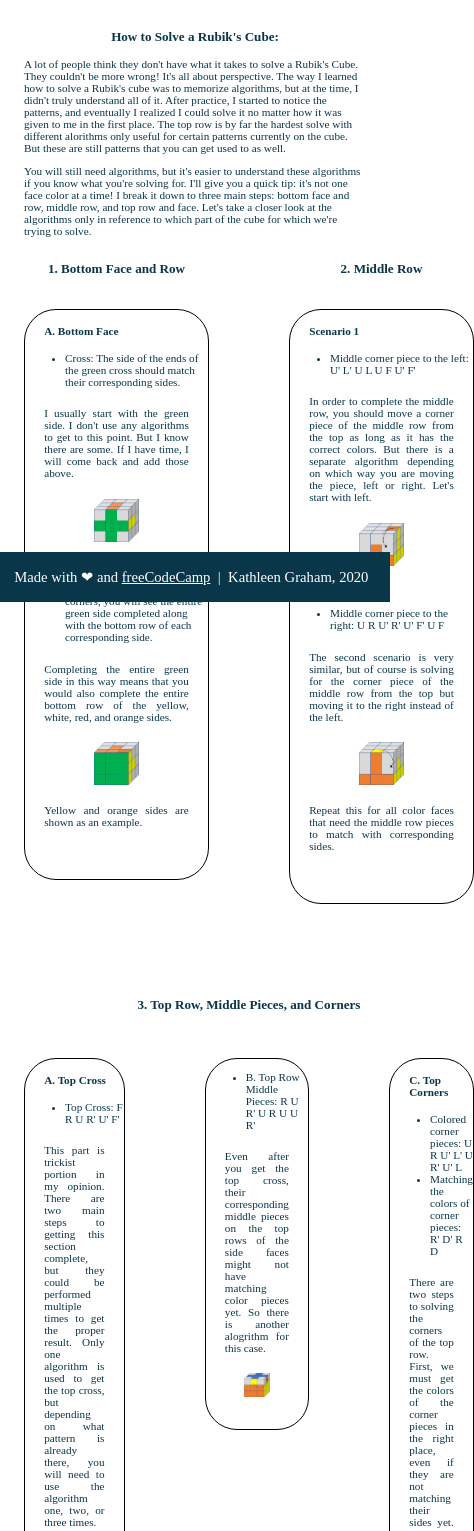
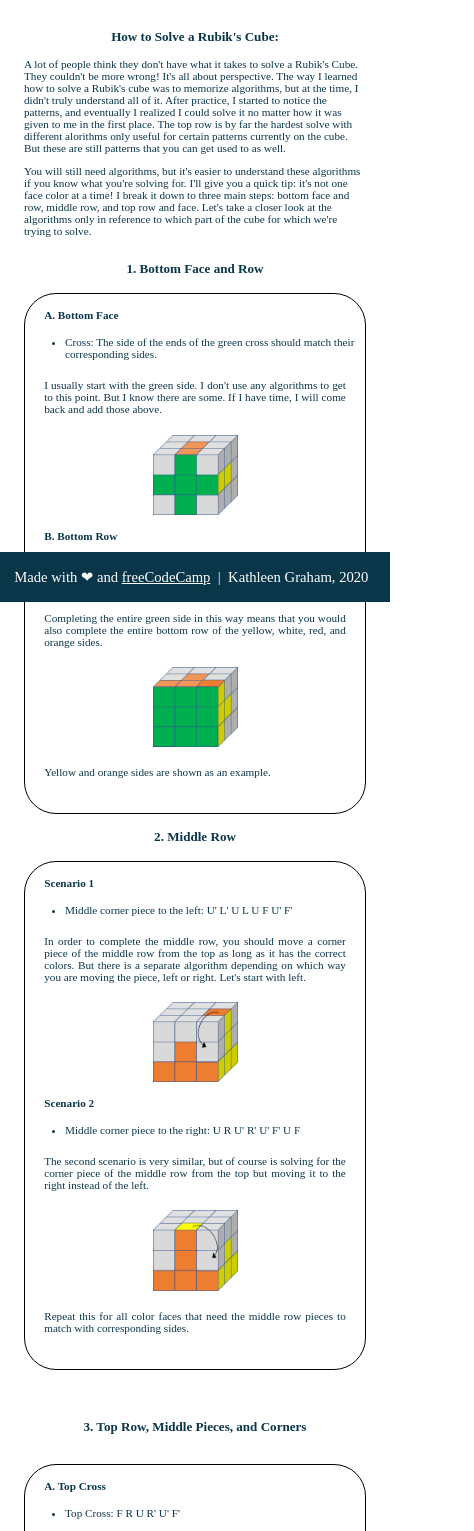
Before and after one commit to kathleengraham/fccTributePage, a plain HTML site: page index.html in a window 390 px wide. Shown: the part 242-1773 px from the top of the page, 474 px wide, since content can reach past the window. Drawn offline with Linux system fonts and the light colour scheme.

Commit message:
completed responsiveness with CSS grid and media queries

```diff
--- a/index.html
+++ b/index.html
@@ -94,8 +94,9 @@
           </div>
           <div class="big-second-card-section">
             <div class="card">
+              <h4>B. Top Row Middle Pieces</h4>
               <ul>
-                <li>B. Top Row Middle Pieces: R U R' U R U U R'</li>
+                <li>Top Row Middle Pieces: R U R' U R U U R'</li>
               </ul>
               <p class="card-body">Even after you get the top cross, their corresponding middle pieces on the top rows of the side faces might not have matching color pieces yet. So there is another alogrithm for this case.</p>
               <img class="cube" src="images/top_row_middle_pieces.png">
@@ -114,15 +115,16 @@
           </div>
         </div>
       </div>
+    </div>
     <br>
 
     <!-- bottom portion -->
     <p id="learn">Feel free to learn more about the Rubik's Cube on <a id="tribute-link" href="https://en.wikipedia.org/wiki/Rubik%27s_Cube" target="_blank">Wikipedia</a>.</p>
     <div id='social-div'>
       <div id='social-link-section'>
-        <a href='https://twitter.com/kathleen_tech' target='_blank' rel='noopener noreferrer'><img id='twitter-icon' class='social-icons' src='images/twitter_logo.png'></a>
-        <a href='https://github.com/kathleengraham/fccTributePage' target='_blank' rel='noopener noreferrer'><img id='gh-icon' class='social-icons' src='images/Octocat.jpg'></a>
-        <a href='https://kathleengraham.github.io' target='_blank' rel='noopener noreferrer'><img id='portfolio-icon' class='social-icons' src='images/computer.ico'></a>
+        <a class='social-links' href='https://twitter.com/kathleen_tech' target='_blank' rel='noopener noreferrer'><img id='twitter-icon' class='social-icons' src='images/twitter_logo.png'></a>
+        <a class='social-links' href='https://github.com/kathleengraham/fccTributePage' target='_blank' rel='noopener noreferrer'><img id='gh-icon' class='social-icons' src='images/Octocat.jpg'></a>
+        <a class='social-links' href='https://kathleengraham.github.io' target='_blank' rel='noopener noreferrer'><img id='portfolio-icon' class='social-icons' src='images/computer.ico'></a>
       </div>
     </div>
 
--- a/style.css
+++ b/style.css
@@ -90,12 +90,7 @@ h4 {
 #tribute-link:visited,
 #tribute-link:hover,
 #tribute-link:active {
-    color: black !important;
-}
-
-#social-div {
-  margin-left: 1rem;
-  margin-right: 1rem;
+  color: black !important;
 }
 
 #social-link-section {
@@ -110,7 +105,10 @@ h4 {
   width: 50px;
   height: 50px;
   background-size: 100%;
-  align-self: center;
+}
+
+.social-links {
+  justify-self: center;
 }
 
 /* ************************************* FOOTER ************************************** */
@@ -137,12 +135,13 @@ footer {
 
 /* ************************************* RESPONSIVENESS ************************************** */
 
+/************************* 1350 ******************************* */
 @media (max-width: 1350px) {
   body {
     font-size: 0.9rem;
   }
 
-  #card-container {
+  #second-card-container {
     width: 100%;
     display: grid;
     grid-template-columns: 1fr;
@@ -154,32 +153,80 @@ footer {
     margin: 2.5rem 7rem 7rem 7rem;
   }
 
+  .card {
+    margin-top: 1.75rem;
+    padding-bottom: 1.75rem;
+  }
+
 }
+
+
+/************************* 1100 ******************************* */
+
+@media (max-width: 1100px) {
+
+  #instructions {
+    grid-gap: 3.25rem;
+  }
+
+  #first-card-container {
+    grid-template-columns: 1fr;
+    grid-template-rows: 1fr 1fr;
+    grid-gap: 2rem;
+  }
+
+  .card {
+    margin-top: 1.5rem;
+    padding-bottom: 1.5rem;
+  }
+}
+
+/************************* 768 ******************************* */
 
 @media (max-width: 768px) {
   body {
     font-size: 0.8rem;
   }
 
-  #card-container {
+  #first-card-container, #second-card-container {
     grid-gap: 0.5rem;
   }
 
   #main {
     margin: 2rem 4rem 4rem 4rem;
   }
+
+  .card {
+    margin-top: 1.25rem;
+    padding-bottom: 1.25rem;
+  }
+
+  #instructions {
+    grid-gap: 2.5rem;
+  }
 }
+
+
+/************************* 576 ******************************* */
 
 @media (max-width: 576px) {
   body {
     font-size: 0.7rem;
   }
+  #instructions {
+    grid-gap: 1.5rem;
+  }
 
-  #card-container {
+  #first-card-container, #second-card-container {
     grid-gap: 0.1rem;
   }
 
   #main {
     margin: 1rem;
   }
+
+  .card {
+    margin-top: 1rem;
+    padding-bottom: 1rem;
+  }
 }
```
